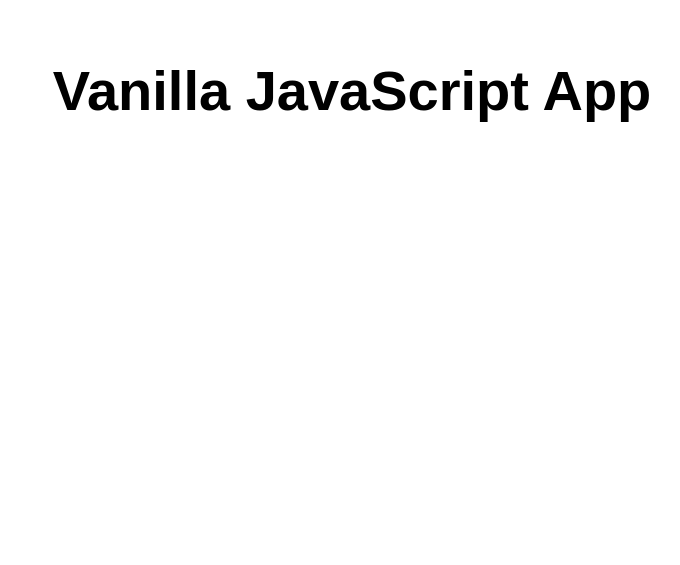
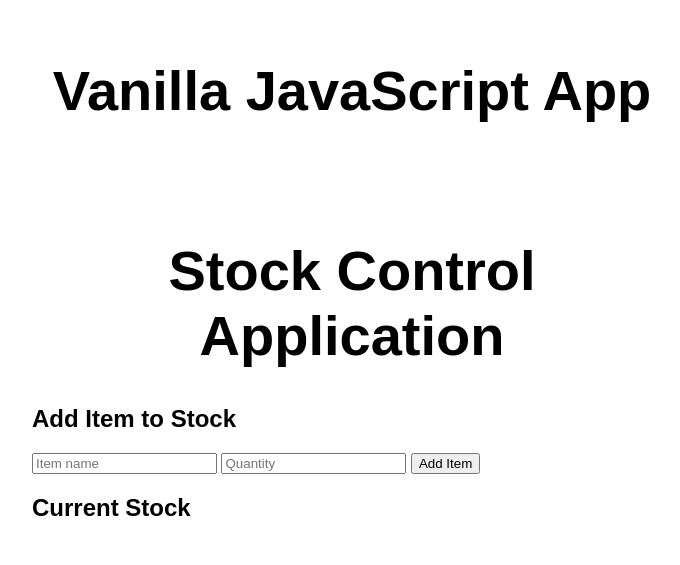
Before and after one commit to Vinicius1777/https-github.com-staticwebdev-vanilla-basic, a plain HTML site: page src/index.html in a window 1280 px wide. Shown: the whole page, without its empty margins (288-968 px from the left). Drawn offline with Linux system fonts and the light colour scheme.

Commit message:
Update index.html

```diff
--- a/src/index.html
+++ b/src/index.html
@@ -15,3 +15,36 @@
 </body>
 
 </html>
+<!DOCTYPE html>
+<html lang="en">
+
+<head>
+  <meta charset="UTF-8">
+  <meta name="viewport" content="width=device-width, initial-scale=1.0">
+  <link rel="stylesheet" href="styles.css">
+  <title>Stock Control App</title>
+</head>
+
+<body>
+  <main>
+    <h1>Stock Control Application</h1>
+
+    <section id="add-item-section">
+      <h2>Add Item to Stock</h2>
+      <input type="text" id="item-name" placeholder="Item name" required>
+      <input type="number" id="item-quantity" placeholder="Quantity" required min="1">
+      <button id="add-item-btn">Add Item</button>
+    </section>
+
+    <section id="inventory-section">
+      <h2>Current Stock</h2>
+      <ul id="inventory-list">
+        <!-- Item list will be populated here -->
+      </ul>
+    </section>
+  </main>
+
+  <script src="app.js"></script>
+</body>
+
+</html>
```
